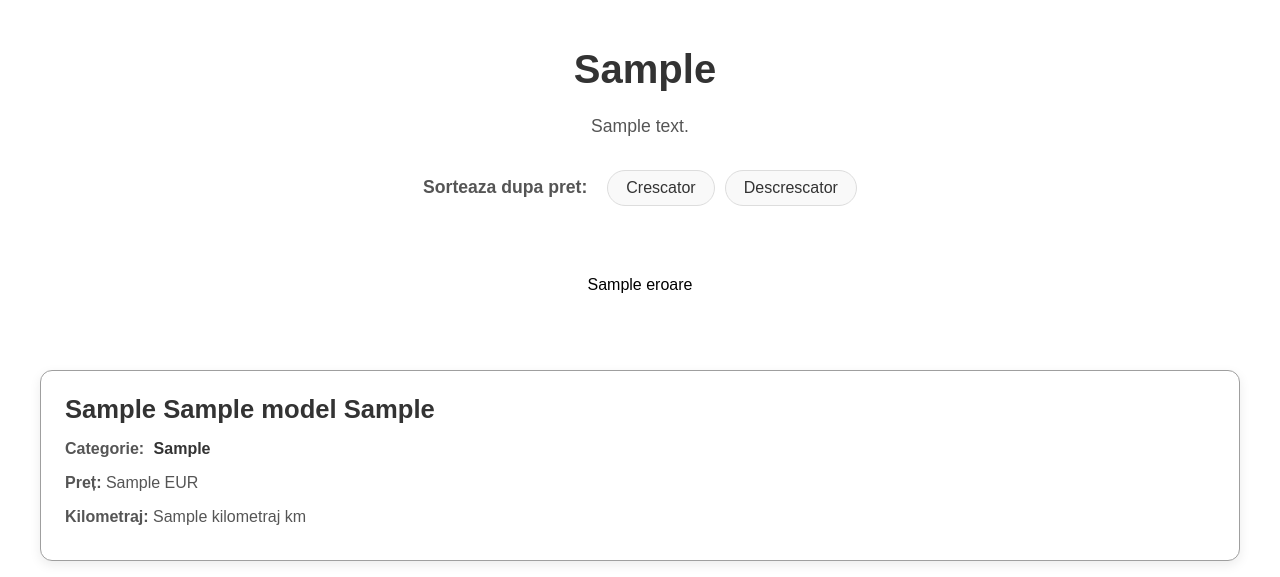
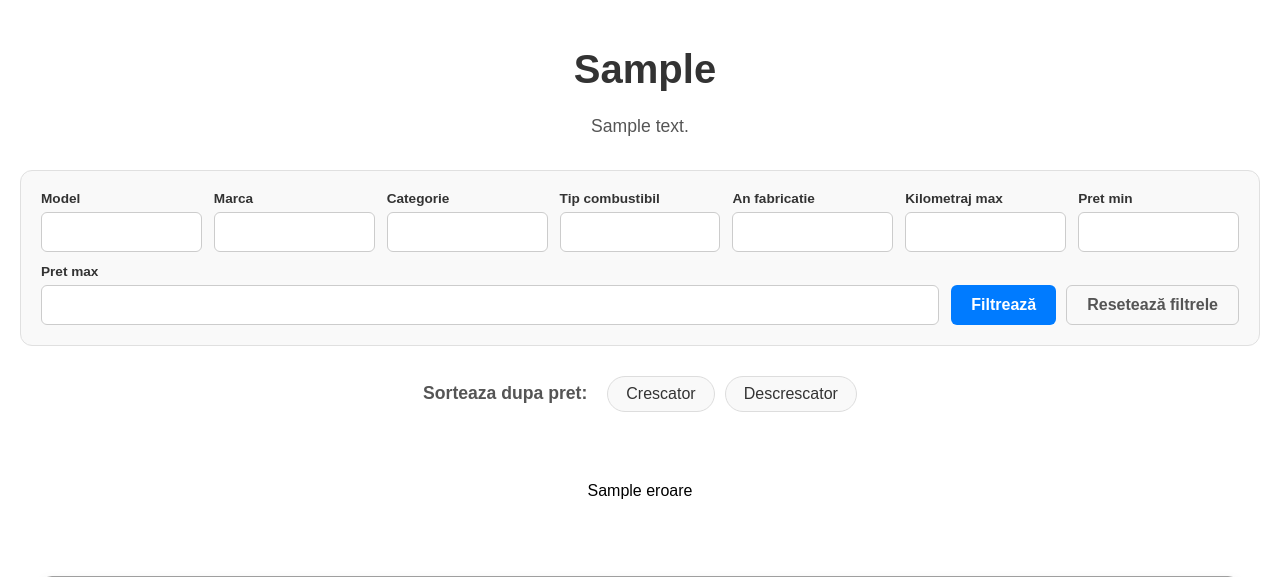
Before and after one commit to MihneaG17/ProjectDjango, a Django app: template aplicatie_masini/templates/aplicatie_masini/produse.html in a window 1280 px wide. Shown: the part 100-677 px from the top of the page. Run offline with Django 5.2, Linux system fonts and the light colour scheme; the template is opened without the code that fills it: most values are stand-ins (such as "Sample title", 1, 10 or a date in 2020); form fields are guessed from the names that the template uses.

Commit message:
Added products filters

```diff
--- a/aplicatie_masini/static/aplicatie_masini/css/style.css
+++ b/aplicatie_masini/static/aplicatie_masini/css/style.css
@@ -146,6 +146,92 @@ footer {
     font-size: 0.9em;
     color: #555;
     margin-right: 10px;
+}
+
+.filter-form {
+    display: flex;
+    flex-wrap: wrap;
+    align-items: flex-end;
+    gap: 12px;
+    background-color: #f9f9f9;
+    padding: 20px;
+    border-radius: 12px;
+    border: 1px solid #e0e0e0;
+    margin-bottom: 30px;
+}
+
+
+.form-field {
+    display: flex;
+    flex-direction: column;
+    flex: 1 1 150px;
+}
+
+
+.form-buttons {
+    display: flex;
+    gap: 10px;
+    flex: 0 1 auto;
+}
+
+.form-field label {
+    font-weight: 600;
+    font-size: 0.85rem;
+    color: #333;
+    margin-bottom: 6px;
+}
+
+.form-field input[type="text"],
+.form-field input[type="number"],
+.form-field input[type="decimal"],
+.form-field select {
+    width: 100%;
+    padding: 10px 12px;
+    font-size: 1rem;
+    color: #444;
+    background-color: #ffffff;
+    border: 1px solid #ccc;
+    border-radius: 6px;
+    transition: border-color 0.2s ease, box-shadow 0.2s ease;
+    box-sizing: border-box;
+}
+
+.form-field input[type="text"]:focus,
+.form-field input[type="number"]:focus,
+.form-field input[type="decimal"]:focus,
+.form-field select:focus {
+    outline: none;
+    border-color: #007bff;
+    box-shadow: 0 0 0 3px rgba(0, 123, 255, 0.15);
+}
+
+.btn {
+    text-decoration: none;
+    font-size: 1rem;
+    font-weight: 600;
+    padding: 10px 20px;
+    border: none;
+    border-radius: 6px;
+    cursor: pointer;
+    transition: all 0.3s ease;
+}
+
+.btn-primary {
+    background-color: #007bff;
+    color: white;
+}
+.btn-primary:hover {
+    background-color: #0056b3;
+}
+
+.btn-secondary {
+    background-color: transparent;
+    color: #555;
+    border: 1px solid #ccc;
+}
+.btn-secondary:hover {
+    background-color: #f1f1f1;
+    color: #222;
 }
 
 .link-categorie {
@@ -381,4 +467,14 @@ footer {
         display: block;
         margin-bottom: 6px;
     }
+
+    .filter-form {
+        flex-direction: column;
+        align-items: stretch;
+    }
+
+    .form-buttons {
+        justify-content: flex-end;
+        margin-top: 10px;
+    }
 }
--- a/aplicatie_masini/templates/aplicatie_masini/produse.html
+++ b/aplicatie_masini/templates/aplicatie_masini/produse.html
@@ -19,10 +19,52 @@
     {% else %}
         <h1 class="produse-heading"> Produse </h1>
     {% endif %}
+
+    <div class="container-filtre">
+        <form method="GET" action="" class="filter-form">
+            <div class="form-field">
+                {{ form.model.label_tag }}
+                {{ form.model }}
+            </div>
+            <div class="form-field">
+                {{ form.marca.label_tag }}
+                {{ form.marca }}
+            </div>
+            <div class="form-field">
+                {{ form.categorie.label_tag }}
+                {{ form.categorie }}
+            </div>
+            <div class="form-field">
+                {{ form.tip_combustibil.label_tag }}
+                {{ form.tip_combustibil }}
+            </div>
+            <div class="form-field">
+                {{ form.an_fabricatie.label_tag }}
+                {{ form.an_fabricatie }}
+            </div>
+            <div class="form-field">
+                {{ form.kilometraj_max.label_tag }}
+                {{ form.kilometraj_max }}
+            </div>
+            <div class="form-field price-field">
+                {{ form.pret_min.label_tag }}
+                {{ form.pret_min }}
+            </div>
+            <div class="form-field price-field">
+                {{ form.pret_max.label_tag }}
+                {{ form.pret_max }}
+            </div>
+            <div class="form-buttons">
+                <button type="submit" class="btn btn-primary">Filtrează</button>
+                <a href="{% url 'produse' %}" class="btn btn-secondary">Resetează filtrele</a>
+            </div>
+        </form>
+    </div>
+
     <div class="sortare">
         <span>Sorteaza dupa pret: </span>
-        <a href="?sort=a" {% if param_sortare == 'a' %}class="activ"{% endif %}>Crescator</a>
-        <a href="?sort=d" {% if param_sortare == 'd' %}class="activ"{% endif %}>Descrescator</a>
+        <a href="?{{ request_get_string }}&sort=a" {% if param_sortare == 'a' %}class="activ"{% endif %}>Crescator</a>
+        <a href="?{{ request_get_string }}&sort=d" {% if param_sortare == 'd' %}class="activ"{% endif %}>Descrescator</a>
     </div>
     {% if eroare %}
         <p class="div-eroare">{{eroare}}</p>
@@ -53,11 +95,11 @@
         </span>
         <span class="page-links">
             {% if pagina.has_previous %}
-                <a href="?pagina={{ pagina.previous_page_number }}{% if param_sortare %}&sort={{ param_sortare }}{% endif %}"> « Anterior </a>
+                <a href="?{{ request_get_string }}&pagina={{ pagina.previous_page_number }}{% if param_sortare %}&sort={{ param_sortare }}{% endif %}"> « Anterior </a>
             {% endif %}
 
             {% if pagina.has_next %}
-                <a href="?pagina={{ pagina.next_page_number }}{% if param_sortare %}&sort={{ param_sortare }}{% endif %}"> Urmator » </a>
+                <a href="?{{ request_get_string }}&pagina={{ pagina.next_page_number }}{% if param_sortare %}&sort={{ param_sortare }}{% endif %}"> Urmator » </a>
             {% endif %}
         </span>
     </div>
--- a/magazinmasini/settings.py
+++ b/magazinmasini/settings.py
@@ -50,6 +50,12 @@ MIDDLEWARE = [
     'django.middleware.clickjacking.XFrameOptionsMiddleware',
     'aplicatie_masini.middleware.Procesare'
 ]
+
+AUTHENTICATION_BACKENDS = [
+    'django.contrib.auth.backends.ModelBackend',
+]
+
+#AUTH_USER_MODEL = 'aplicatie_masini.CustomUser'
 
 ROOT_URLCONF = 'magazinmasini.urls'
 
```
Also changed, not shown: aplicatie_masini/forms.py (+10 -17 lines), aplicatie_masini/views.py (+24 -16 lines).
